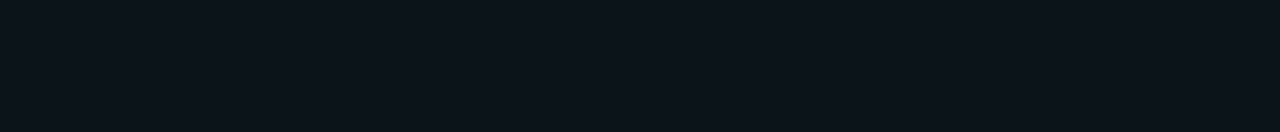
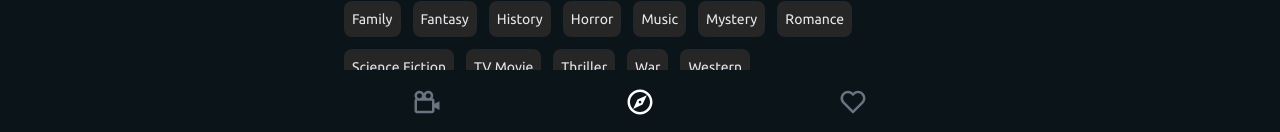
Before and after one commit to Jwlee134/jmdb, a React (Create React App) app: page /explore in a window 1280 px wide. Before the commit this address had no page. Shown: the part 666-798 px from the top of the page. Built offline with nearby package versions, Linux system fonts and the light colour scheme; no server answers.

Commit message:
Update: rename search to explore

```diff
--- a/src/components/TabBar.tsx
+++ b/src/components/TabBar.tsx
@@ -1,10 +1,11 @@
-import { BiCameraMovie, BiSearch } from "react-icons/bi";
+import { BiCameraMovie, BiHeart } from "react-icons/bi";
+import { MdOutlineExplore } from "react-icons/md";
 import { NavLink } from "react-router-dom";
 import { cls } from "../libs/utils";
 
 export default function TabBar() {
   return (
-    <nav className="h-16 bg-black fixed w-full max-w-[inherit] bottom-0 z-[998] text-3xl grid grid-cols-2">
+    <nav className="h-16 bg-black fixed w-full max-w-[inherit] bottom-0 z-[998] text-3xl grid grid-cols-3">
       <NavLink
         to="/"
         className={({ isActive }) =>
@@ -17,7 +18,7 @@
         <BiCameraMovie />
       </NavLink>
       <NavLink
-        to="/search"
+        to="/explore"
         className={({ isActive }) =>
           cls(
             "flex items-center justify-center",
@@ -25,7 +26,18 @@
           )
         }
       >
-        <BiSearch />
+        <MdOutlineExplore />
+      </NavLink>
+      <NavLink
+        to="/favorites"
+        className={({ isActive }) =>
+          cls(
+            "flex items-center justify-center",
+            isActive ? "text-white" : "text-gray-500"
+          )
+        }
+      >
+        <BiHeart />
       </NavLink>
     </nav>
   );
--- a/src/router/Search.tsx
+++ b/src/router/Explore.tsx
@@ -18,7 +18,7 @@
   query: string;
 }
 
-export default function Search() {
+export default function Explore() {
   const { data: movies } = useQuery({
     queryKey: ["trending", "movie"],
     queryFn: trending.getTrendingMovies,
@@ -45,7 +45,7 @@
   });
 
   useEffect(() => {
-    navigate(value ? `/search?q=${value}` : "/search", { replace: true });
+    navigate(value ? `/explore?q=${value}` : "/explore", { replace: true });
   }, [value, navigate]);
 
   return (
--- /dev/null
+++ b/src/router/Favorites.tsx
@@ -0,0 +1,3 @@
+export default function Favorites() {
+  return <div></div>;
+}
```
Also changed, not shown: src/index.tsx (+8 -3 lines).
